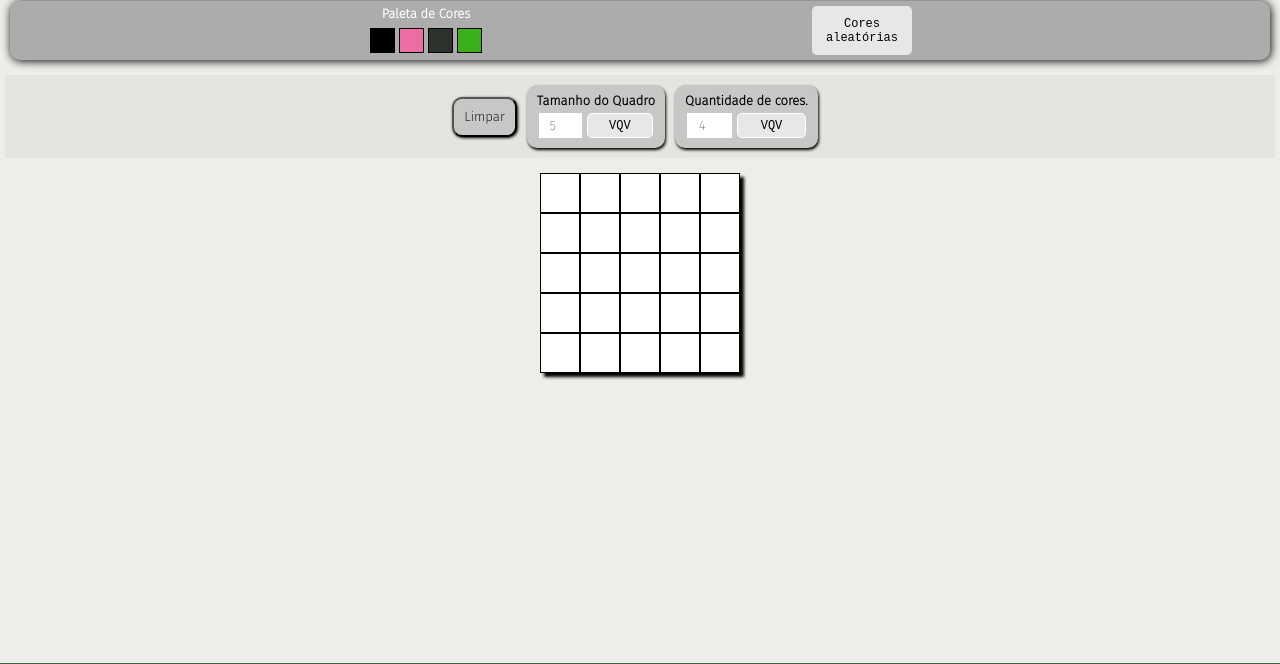
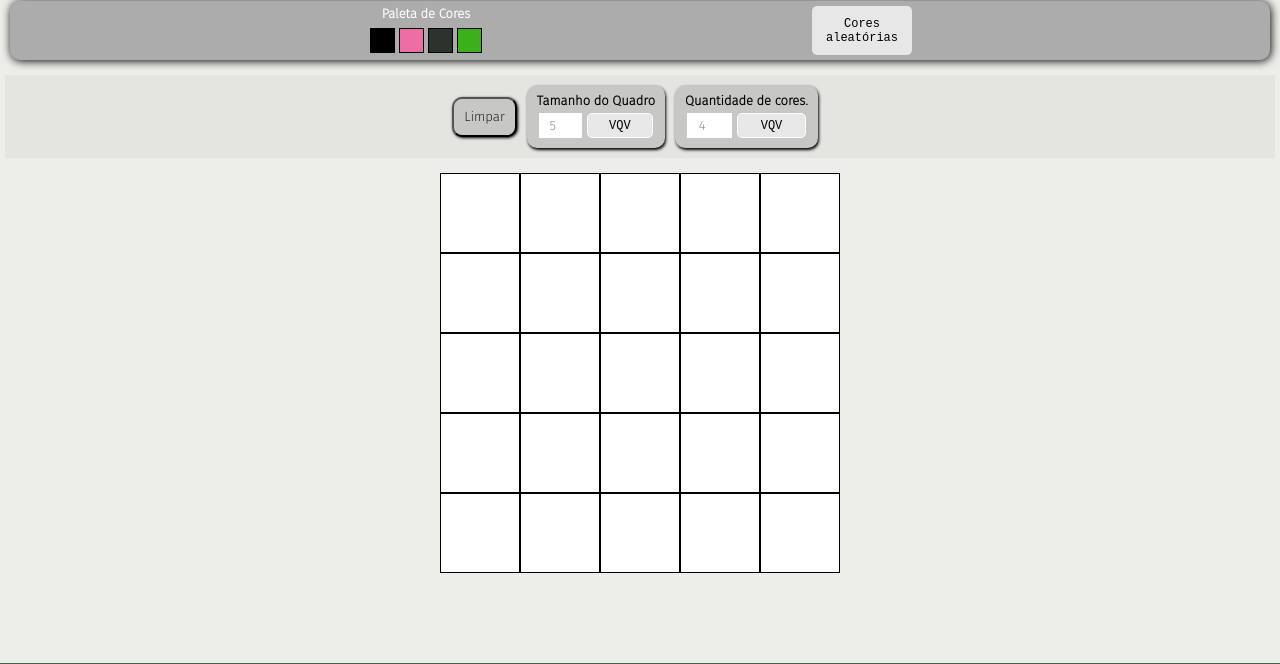
Before and after one commit to thalles-leite/thalles-leite.github.io, a website: page projeto03/index.html in a window 1280 px wide. Shown: the part 73-737 px from the top of the page. Drawn offline with Linux system fonts and the light colour scheme.

Commit message:
feat: tamanho dos pixels de acordo com a altura da tela.

```diff
--- a/projeto03/script.js
+++ b/projeto03/script.js
@@ -40,6 +40,7 @@ let campoTamanho = document.querySelector('.board-size');
 let botaoQtdCores = document.querySelector('#generate-palette');
 const campoQtdCores = document.querySelector('#palette-size');
 
+quadroPixels.style.height = `${50}vh`;
 // Funções
 const gerarCores = () => {
   let rCor = 'rgb(';
@@ -66,10 +67,6 @@ const gerarBotoesPaleta = (quantidade) => {
 
 const preencherPaleta = () => {
   botoesPaleta = document.getElementsByClassName('color');
-  console.log(botoesPaleta);
-  console.log(corLocal);
-  console.log(Object.keys(corLocal).length);
-  console.log(botoesPaleta.length - 1);
   for (let index = 1; index < botoesPaleta.length; index += 1) {
     if (Object.keys(corLocal).length !== botoesPaleta.length - 1) {
       // Gera uma cor aleatória e atribui ao botão
@@ -94,16 +91,18 @@ const botaoCores = () => {
 };
 
 const gerarPixels = () => {
-  // const lateralPixel = ((quadroPixels.getBoundingClientRect().height) / ladosQuadro) * 0.8;
+  const lateralPixel = ((quadroPixels.getBoundingClientRect().height) / ladosQuadro);
+  console.log(typeof (lateralPixel));
+  console.log((quadroPixels.getBoundingClientRect()));
   for (let i = 0; i < ladosQuadro; i += 1) {
     const linha = document.createElement('div');
     linha.classList.add('linha');
     for (let j = 0; j < ladosQuadro; j += 1) {
       const numeroDoPixel = j + (ladosQuadro * i);
       const pixel = document.createElement('div');
+      pixel.style.width = `${lateralPixel}px`;
+      pixel.style.height = `${lateralPixel}px`;
       pixel.classList.add('pixel');
-      pixel.style.width = `${40}px`;
-      pixel.style.height = `${40}px`;
       if (pixelLocal[numeroDoPixel]) {
         pixel.style.backgroundColor = pixelLocal[numeroDoPixel];
       } else {
--- a/projeto03/style.css
+++ b/projeto03/style.css
@@ -117,7 +117,6 @@ a {
   flex-direction: column;
   max-width: 80%;
   margin-top: 10px;
-  box-shadow: 4px 4px 3px;
 }
 
 .linha {
```
